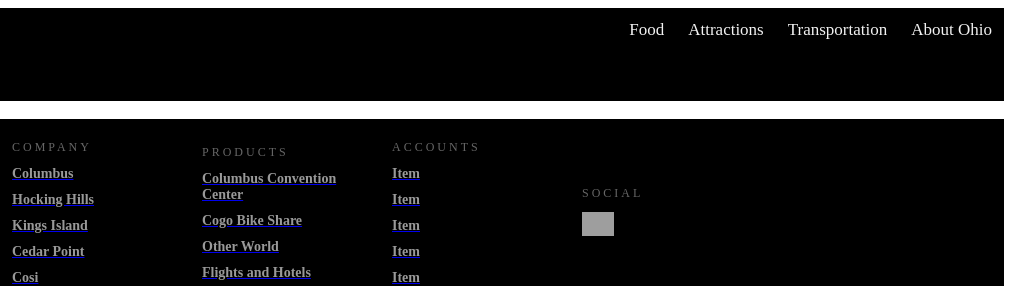
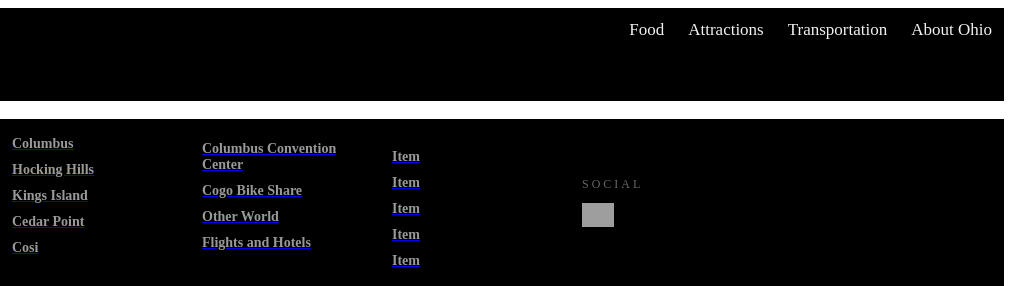
Before and after one commit to loner-Cat21/Ohio-finalProject, a website: page media/index.html in a window 1280 px wide. Shown: the top 286 px of the page, 268-1280 px from the left. Drawn offline with nearby package versions, Linux system fonts and the light colour scheme; grey boxes are pictures that could not be loaded.

Commit message:
Update index.html

```diff
--- a/media/index.html
+++ b/media/index.html
@@ -32,7 +32,6 @@
         <div class="footer">
           <div class="contain">
             <div class="col">
-              <h1>Company</h1>
               <ul>
                 <a href="https://www.columbus.gov/" target="_blank"><li>Columbus</li></a>
                 <a href="https://www.hockinghills.com/" target="_blank"><li>Hocking Hills</li></a>
@@ -42,7 +41,6 @@
               </ul>
             </div>
             <div class="col">
-              <h1>Products</h1>
               <ul>
                 <a href="https://columbusconventions.com/" target="_blank"><li>Columbus Convention Center</li></a>
                 <a href="https://cogobikeshare.com/" target="_blank"><li>Cogo Bike Share</li></a>
@@ -51,7 +49,7 @@
               </ul>
             </div>
             <div class="col">
-              <h1>Accounts</h1>
+                <h1></h1>
               <ul>
                 <a href="#" target="_blank"><li>Item</li></a>
                 <a href="#" target="_blank"><li>Item</li></a>
```
